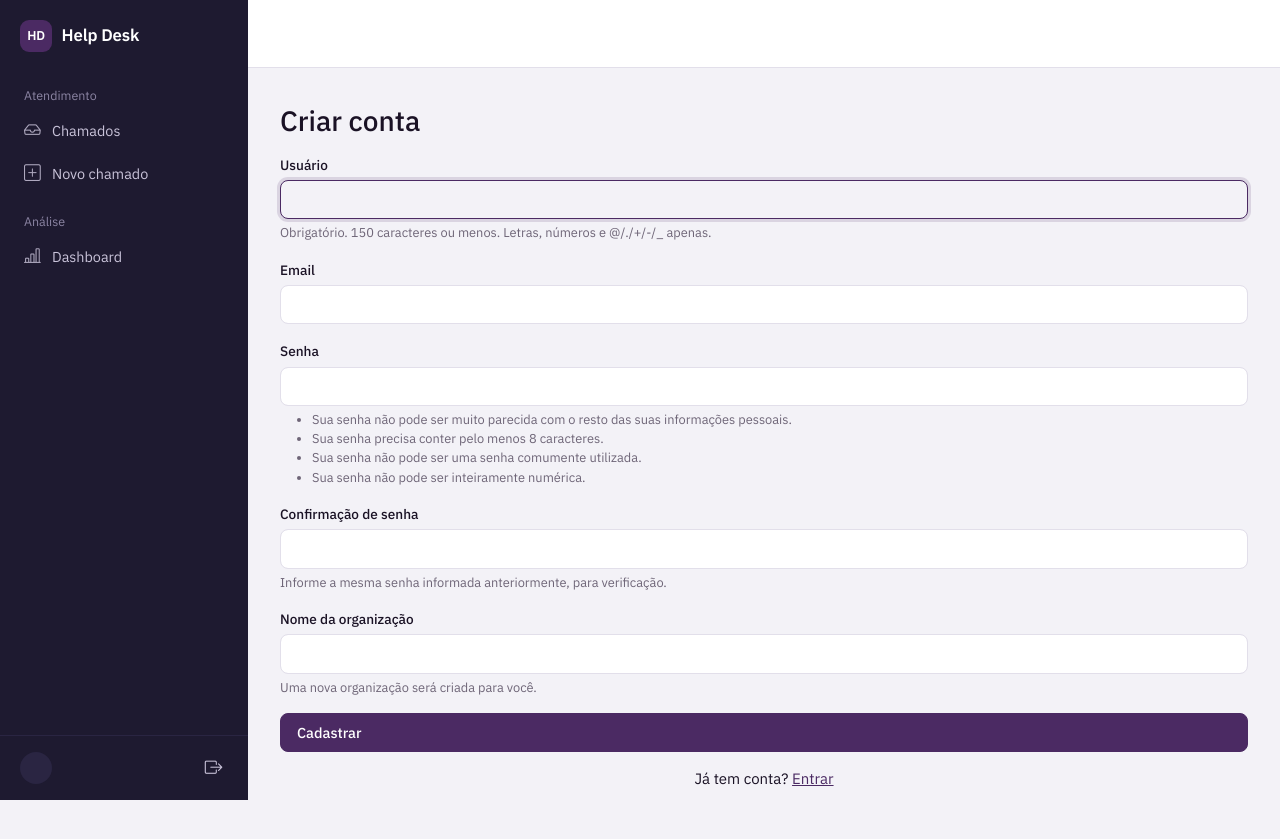
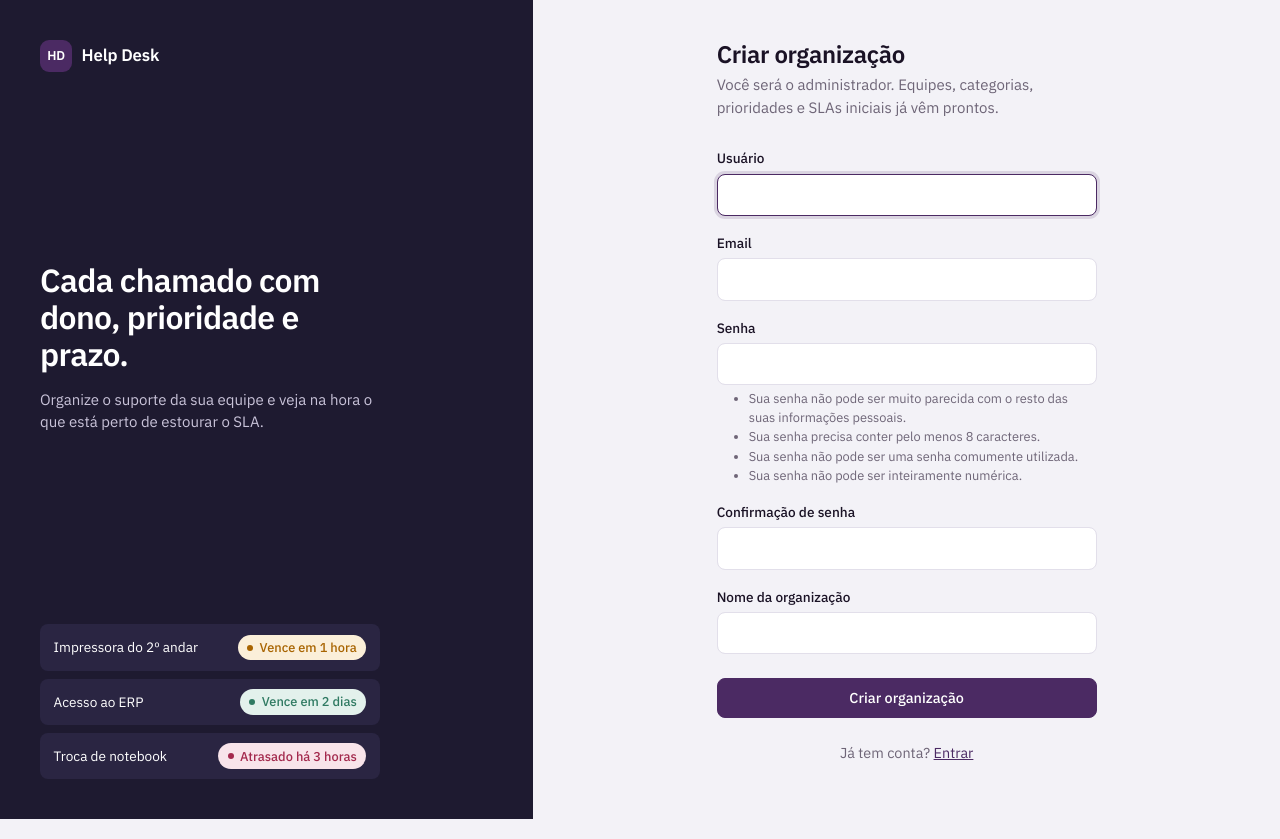
Before and after one commit to Rhennan-ALT/helpdesk_P1, a Django app: page /cadastro/ in a window 1280 px wide. Run offline with Django 5.2, Linux system fonts and the light colour scheme.

Commit message:
style: telas de entrada e cadastro em duas colunas

```diff
--- /dev/null
+++ b/core/static/core/css/auth.css
@@ -0,0 +1,115 @@
+.auth {
+    display: grid;
+    grid-template-columns: minmax(320px, 5fr) 7fr;
+    min-height: 100vh;
+}
+
+.auth-lado {
+    display: flex;
+    flex-direction: column;
+    justify-content: space-between;
+    padding: 2.5rem;
+    background-color: var(--noite);
+    color: var(--noite-texto);
+}
+
+.auth-lado h2 {
+    max-width: 18ch;
+    margin: 0 0 1rem;
+    color: #FFFFFF;
+    font-size: 2rem;
+    font-weight: 600;
+    line-height: 1.15;
+    letter-spacing: -.02em;
+}
+
+.auth-lado p {
+    max-width: 40ch;
+    margin: 0;
+}
+
+.auth-exemplo {
+    display: grid;
+    gap: .5rem;
+    max-width: 340px;
+}
+
+.auth-exemplo div {
+    display: flex;
+    justify-content: space-between;
+    align-items: center;
+    gap: 1rem;
+    padding: .65rem .85rem;
+    border-radius: var(--raio-controle);
+    background-color: var(--noite-2);
+    color: #FFFFFF;
+    font-size: .85rem;
+}
+
+.auth-form {
+    display: flex;
+    align-items: center;
+    justify-content: center;
+    padding: 2.5rem 1.5rem;
+}
+
+.auth-caixa {
+    width: 100%;
+    max-width: 380px;
+}
+
+.auth-caixa h1 {
+    margin: 0 0 .35rem;
+    font-size: 1.5rem;
+    font-weight: 600;
+    letter-spacing: -.015em;
+}
+
+.auth-caixa .intro {
+    margin-bottom: 1.75rem;
+    color: var(--texto-suave);
+}
+
+.auth-caixa input:not([type=checkbox]) {
+    display: block;
+    width: 100%;
+    padding: .55rem .75rem;
+    border: 1px solid var(--linha);
+    border-radius: var(--raio-controle);
+    background-color: var(--superficie);
+    font-size: .95rem;
+}
+
+.auth-caixa input:focus {
+    outline: none;
+    border-color: var(--ameixa);
+    box-shadow: 0 0 0 3px rgba(75, 42, 99, .15);
+}
+
+.auth-caixa .helptext,
+.auth-caixa .form-text ul {
+    color: var(--texto-suave);
+    font-size: .8rem;
+}
+
+.auth-troca {
+    margin-top: 1.5rem;
+    text-align: center;
+    color: var(--texto-suave);
+    font-size: .9rem;
+}
+
+@media (max-width: 767.98px) {
+    .auth {
+        grid-template-columns: 1fr;
+    }
+
+    .auth-lado {
+        padding: 1.5rem;
+    }
+
+    .auth-lado h2,
+    .auth-exemplo {
+        display: none;
+    }
+}
--- /dev/null
+++ b/core/templates/core/base_auth.html
@@ -0,0 +1,40 @@
+<!DOCTYPE html>
+{% load static %}
+<html lang="pt-br">
+<head>
+    <meta charset="UTF-8">
+    <meta name="viewport" content="width=device-width, initial-scale=1.0">
+    <title>{% block title %}{% endblock %} | Help Desk</title>
+    <link rel="preconnect" href="https://fonts.googleapis.com">
+    <link rel="preconnect" href="https://fonts.gstatic.com" crossorigin>
+    <link href="https://fonts.googleapis.com/css2?family=IBM+Plex+Sans:wght@400;500;600&display=swap" rel="stylesheet">
+    <link href="https://cdn.jsdelivr.net/npm/bootstrap@5.3.3/dist/css/bootstrap.min.css" rel="stylesheet">
+    <link href="{% static 'core/css/base.css' %}" rel="stylesheet">
+    <link href="{% static 'core/css/botoes.css' %}" rel="stylesheet">
+    <link href="{% static 'core/css/formularios.css' %}" rel="stylesheet">
+    <link href="{% static 'core/css/feedback.css' %}" rel="stylesheet">
+    <link href="{% static 'core/css/sla.css' %}" rel="stylesheet">
+    <link href="{% static 'core/css/auth.css' %}" rel="stylesheet">
+</head>
+<body>
+<div class="auth">
+    <section class="auth-lado">
+        <span class="marca"><span class="marca-simbolo">HD</span>Help Desk</span>
+        <div>
+            <h2>Cada chamado com dono, prioridade e prazo.</h2>
+            <p>Organize o suporte da sua equipe e veja na hora o que está perto de estourar o SLA.</p>
+        </div>
+        <div class="auth-exemplo" aria-hidden="true">
+            <div>Impressora do 2º andar <span class="prazo sla-em_risco">Vence em 1 hora</span></div>
+            <div>Acesso ao ERP <span class="prazo sla-no_prazo">Vence em 2 dias</span></div>
+            <div>Troca de notebook <span class="prazo sla-atrasado">Atrasado há 3 horas</span></div>
+        </div>
+    </section>
+    <main class="auth-form">
+        <div class="auth-caixa">
+            {% block content %}{% endblock %}
+        </div>
+    </main>
+</div>
+</body>
+</html>
--- a/core/templates/core/cadastro.html
+++ b/core/templates/core/cadastro.html
@@ -1,22 +1,21 @@
-{% extends 'core/base.html' %}
-{% block title %}Cadastro{% endblock %}
+{% extends 'core/base_auth.html' %}
+{% block title %}Criar organização{% endblock %}
 {% block content %}
-<div class="card-auth mt-2">
-    <h3 class="mb-3">Criar conta</h3>
-    <form method="post">
+<h1>Criar organização</h1>
+<p class="intro">Você será o administrador. Equipes, categorias, prioridades e SLAs iniciais já vêm prontos.</p>
+
+<form method="post" novalidate>
     {% csrf_token %}
     {% for field in form %}
         <div class="mb-3">
-                <label class="form-label">{{ field.label }}</label>
+            <label class="form-label" for="{{ field.id_for_label }}">{{ field.label }}</label>
             {{ field }}
-                {% if field.help_text %}<div class="form-text">{{ field.help_text }}</div>{% endif %}
-                {% if field.errors %}<div class="text-danger small">{{ field.errors }}</div>{% endif %}
+            {% if field.name == 'password1' and field.help_text %}<div class="form-text">{{ field.help_text|safe }}</div>{% endif %}
+            {% if field.errors %}<div class="erro-campo">{{ field.errors }}</div>{% endif %}
         </div>
     {% endfor %}
-        <button type="submit" class="btn btn-primary w-100">Cadastrar</button>
+    <button type="submit" class="btn btn-primary w-100 justify-content-center mt-2">Criar organização</button>
 </form>
-    <p class="text-center mt-3 mb-0">
-        Já tem conta? <a href="{% url 'login' %}">Entrar</a>
-    </p>
-</div>
+
+<p class="auth-troca">Já tem conta? <a href="{% url 'login' %}">Entrar</a></p>
 {% endblock %}
```
Also changed, not shown: core/templates/registration/login.html (+15 -14 lines). Lines whose indentation alone changed are shown as unchanged.
